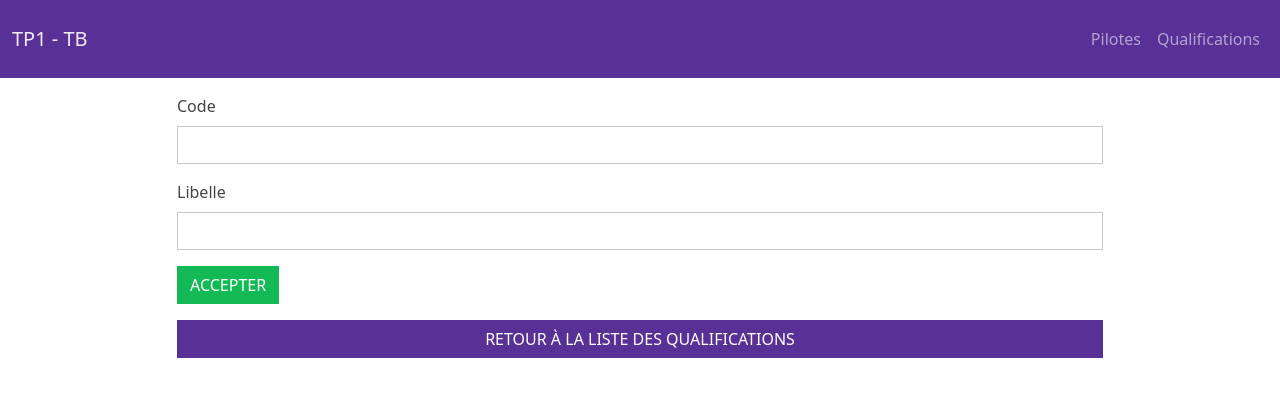
After one commit to ThomasBaudon/tp1, a Symfony app: template templates/qualification/create.html.twig in a window 1280 px wide. The commit adds this page. Shown: the top 397 px of the page. Run offline with Twig, Linux system fonts and the light colour scheme; the template is opened without the code that fills it, so the values that code supplies are empty; form fields are guessed from the names that the template uses; some libraries are stand-ins or nearby versions.

Commit message:
suite CRUD qualif

```diff
--- a/src/Controller/PiloteController.php
+++ b/src/Controller/PiloteController.php
@@ -3,7 +3,6 @@
 namespace App\Controller;
 
 use App\Entity\Pilote;
-use App\Entity\Qualification;
 use App\Form\FormulaireType;
 use App\Repository\PiloteRepository;
 use Symfony\Component\HttpFoundation\Request;
@@ -54,7 +53,7 @@ class PiloteController extends AbstractController
         ]);
     }
 
-    /* create */
+    /* CREATE */
     #[Route('/pilote/create', name: 'create_pilote', methods: ['GET', 'POST'])]
     public function create(Request $request, PiloteRepository $piloteRepository ): Response
     {
--- a/src/Entity/Qualification.php
+++ b/src/Entity/Qualification.php
@@ -2,10 +2,12 @@
 
 namespace App\Entity;
 
+use App\Entity\Pilote;
+use Doctrine\ORM\Mapping as ORM;
 use App\Repository\QualificationRepository;
+use Doctrine\Common\Collections\Collection;
 use Doctrine\Common\Collections\ArrayCollection;
-use Doctrine\Common\Collections\Collection;
-use Doctrine\ORM\Mapping as ORM;
+use Symfony\Component\Validator\Constraints as Assert;
 
 #[ORM\Entity(repositoryClass: QualificationRepository::class)]
 class Qualification
--- a/src/Form/FormulaireType.php
+++ b/src/Form/FormulaireType.php
@@ -13,7 +13,6 @@ use Symfony\Component\Validator\Constraints\NotBlank;
 use Symfony\Component\OptionsResolver\OptionsResolver;
 use Symfony\Component\Form\Extension\Core\Type\TextType;
 use Symfony\Component\Form\Extension\Core\Type\EmailType;
-use Symfony\Component\Form\Extension\Core\Type\SubmitType;
 
 class FormulaireType extends AbstractType
 {
--- a/templates/pilote/show.html.twig
+++ b/templates/pilote/show.html.twig
@@ -15,7 +15,7 @@
                 <p>eMail :   <a href="mailto:{{ pilote.email }}">{{ pilote.email }}</a></p>
                 <p>Libellé :  {{pilote.pilote.libelle}}</p>
 
-            <a href="{{path('app_pilote')}}" class="btn btn-dark text-uppercase w-100">Retour à la liste</a>
+            <a href="{{path('app_pilote')}}" class="btn btn-primary text-uppercase w-100">Retour à la liste</a>
 
             </div>
         </div>
--- /dev/null
+++ b/templates/qualification/create.html.twig
@@ -0,0 +1,52 @@
+{% extends 'base.html.twig' %}
+
+{% block title %}
+    {{ titre }}
+{% endblock %}
+
+{% block body %}
+
+
+    <div class="container">
+        <div class="row justify-content-center">
+            <div class="col-10">
+
+            <h1 class="text-uppercase text-center mt-3 mb-3"> {{ titre }}</h1>
+
+                {{ form_start(formulaire, {})}}
+
+                <div class="row justify-content-center mb-3 mt-3 d-flex">
+                    <div class="col-12">
+                    {{ form_label(formulaire.code)}}
+                    <br>
+                    {{ form_widget(formulaire.code)}}
+                    </div>
+                </div>
+
+                <div class="row justify-content-center mb-3 mt-3 d-flex">
+                    <div class="col-12">
+                        {{ form_label(formulaire.libelle)}}
+                        <br>
+                        {{ form_widget(formulaire.libelle)}}
+                    </div>
+                </div>
+
+
+                <div class="row justify-content-center mb-3 mt-3 d-flex">
+                    <div class="col-12">
+                        <button class="btn btn-success">ACCEPTER</button>
+                    </div>
+                </div>
+
+
+
+                {{ form_end(formulaire)}}
+
+
+            <a href="{{path('app_qualification')}}" class="btn btn-primary text-uppercase w-100">Retour à la liste des qualifications</a>
+
+            </div>
+        </div>
+    </div>
+
+{% endblock %}
--- a/templates/qualification/index.html.twig
+++ b/templates/qualification/index.html.twig
@@ -27,8 +27,8 @@
                             <td>{{ qualification.libelle }}</td>
                             <td>
                                 <a href="{{path('show_qualification',{'id': qualification.id})}}" class="btn btn-primary"><i class="bi bi-person-circle"></i> Détail</a>
-                                <a href="#" class="btn btn-warning"><i class="bi bi-pencil-square"></i> Modifier</a>
-                                <a href="#" class="btn btn-danger"><i class="bi bi-x-circle"></i> Supprimer</a>
+                                <a href="{{path('edit_qualification',{'id': qualification.id})}}" class="btn btn-warning"><i class="bi bi-pencil-square"></i> Modifier</a>
+                                <a href="{{path('delete_qualification',{'id': qualification.id})}}" class="btn btn-danger"><i class="bi bi-x-circle"></i> Supprimer</a>
                             </td>
 
                         </tr>
@@ -43,7 +43,7 @@
                     </tbody>
                 </table>
 
-                <a href="#" class="btn btn-primary text-uppercase w-100">Ajouter une qualification</a>
+                <a href="{{path('create_qualification')}}" class="btn btn-primary text-uppercase w-100">Ajouter une qualification</a>
 
             </div>
         </div>
```
Also changed, not shown: src/Controller/QualificationController.php (+37 -6 lines), src/Form/QualificationType.php (+28 -2 lines).
